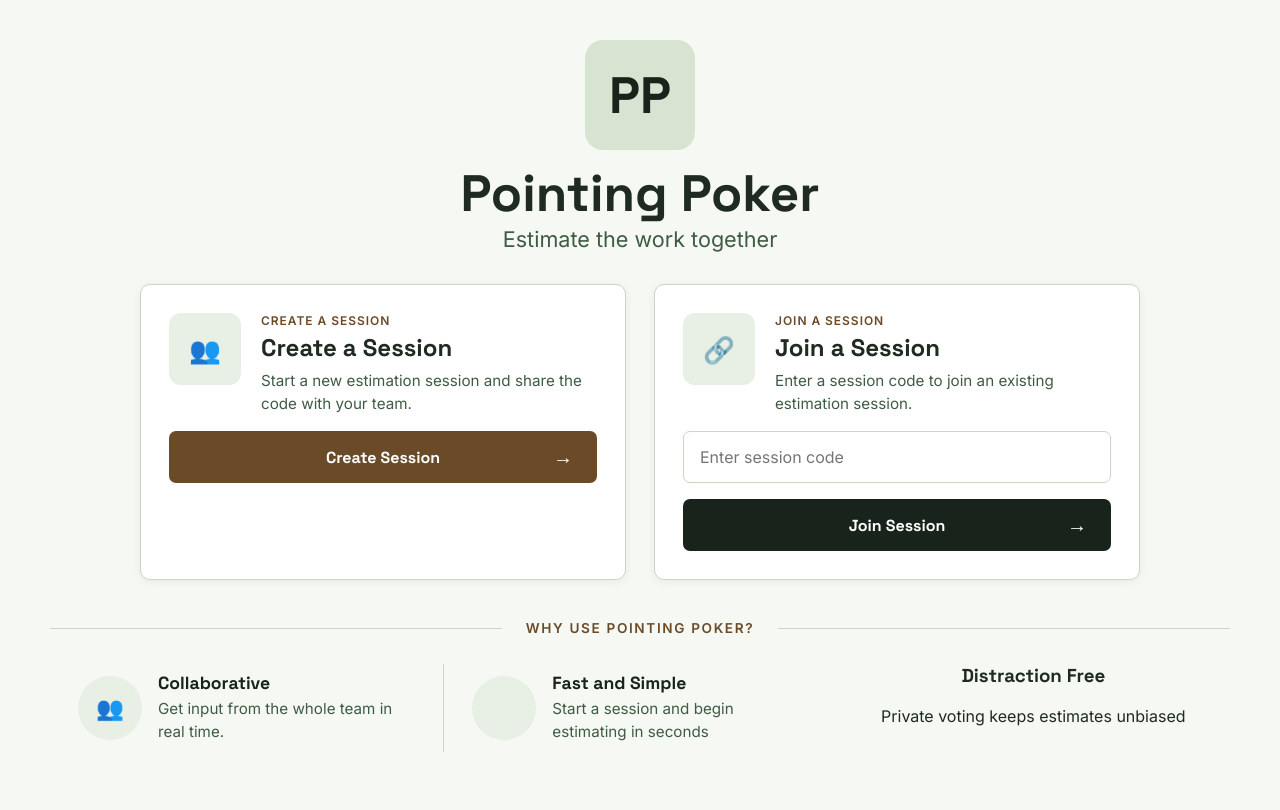
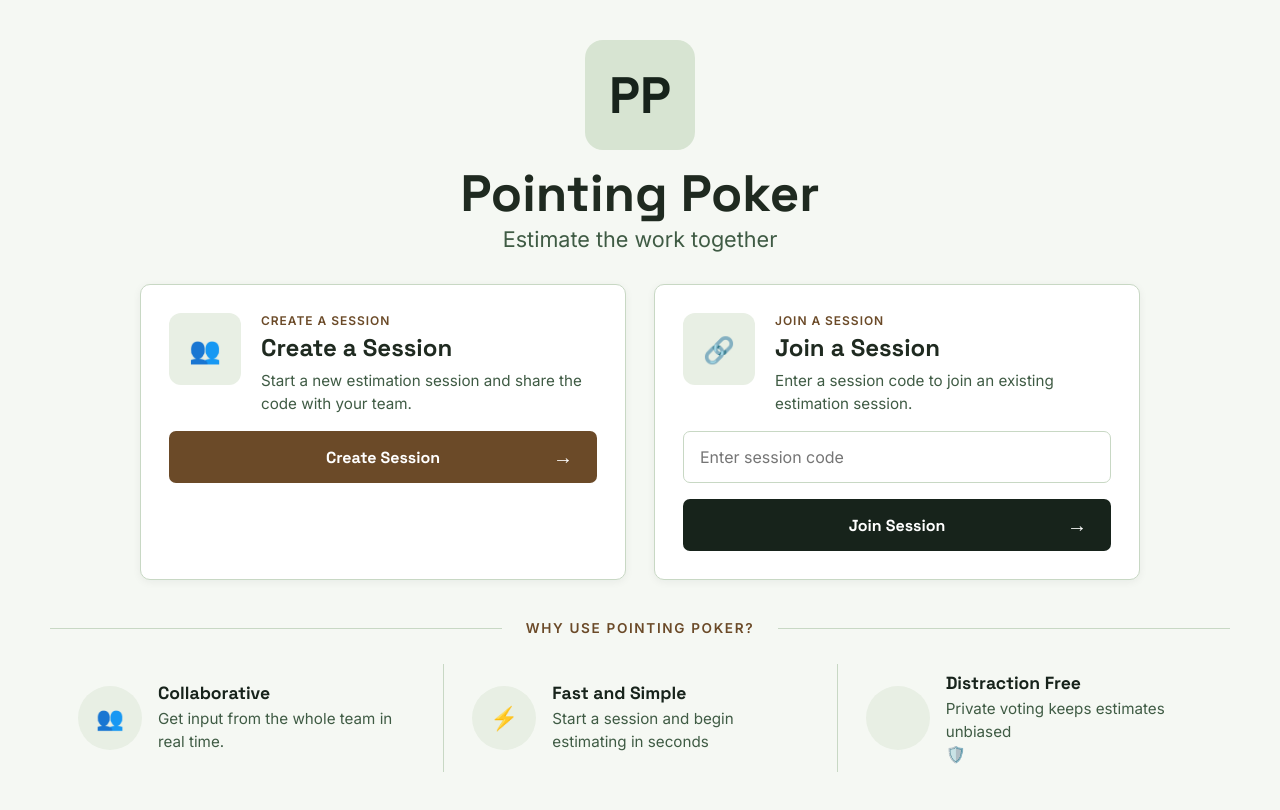
Before and after one commit to Jacob-Evenson/Pointing-Poker, a React (Vite) app: page / in a window 1280 px wide. Shown: the top 810 px of the page. Built offline with nearby package versions, Linux system fonts and the light colour scheme.

Commit message:
Homepage mock up matches what we wanted

```diff
--- a/src/PointingPokerHomePage.jsx
+++ b/src/PointingPokerHomePage.jsx
@@ -80,14 +80,13 @@ const PointingPokerHomePage = () => {
               <div><h3>Collaborative</h3><p>Get input from the whole team in real time.</p></div>
             </article>
             <article className="feature-card">
-              <span className="feature-icon" aria-hidden="true"></span>
+              <span className="feature-icon" aria-hidden="true">⚡</span>
               <div><h3>Fast and Simple</h3><p>Start a session and begin estimating in seconds</p></div>
             </article>
-            <article>
-              <span></span>
-              <div><h3>Distraction Free</h3><p>Private voting keeps estimates unbiased</p></div>
+            <article className="feature-card">
+              <span className="feature-icon" aria-hidden="true"></span>
+              <div><h3>Distraction Free</h3><p>Private voting keeps estimates unbiased</p>🛡️</div>
             </article>
-            {/* Fast & Simple, Distraction Free follow the same shape */}
           </div>
         </section>
       </main>
```
